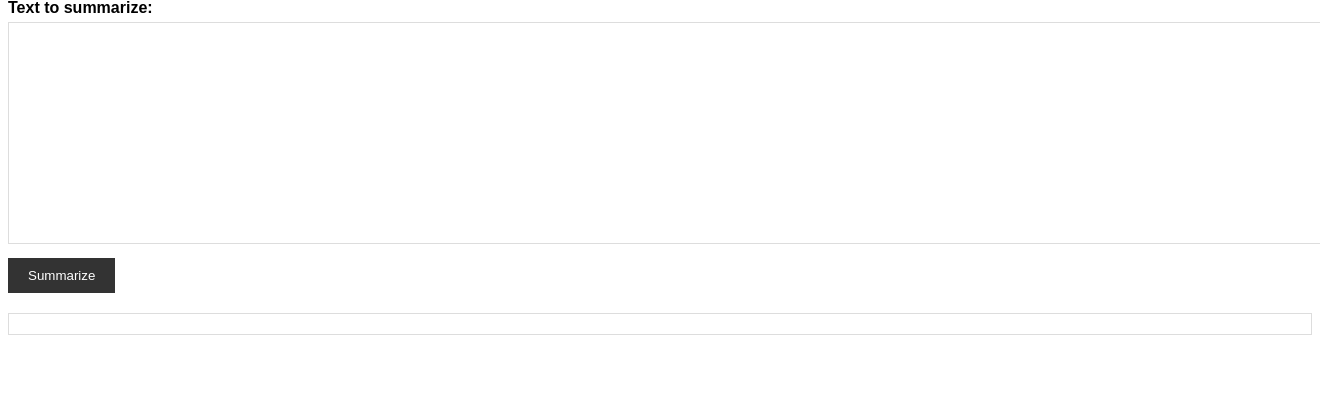
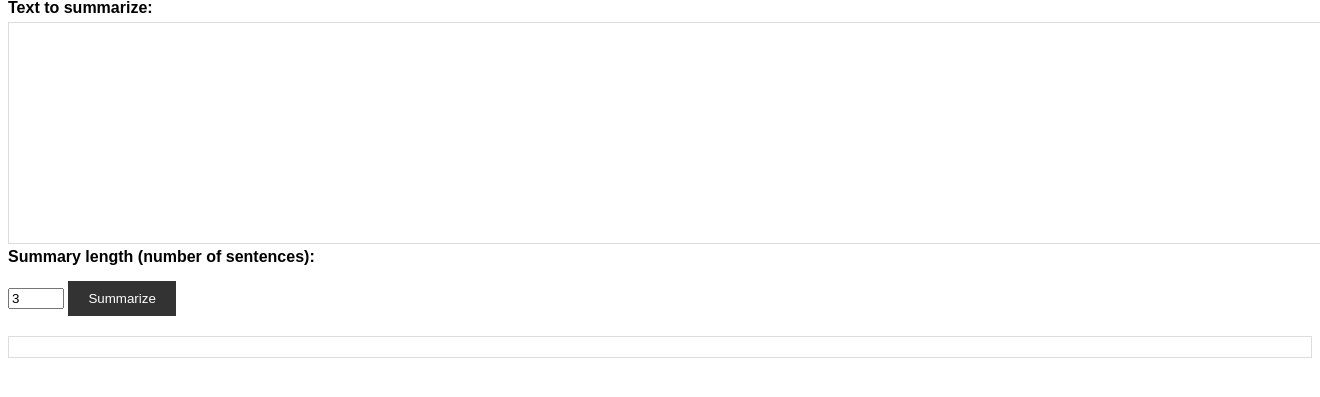
Before and after one commit to shrash9/NLP-News-Capsule, a Flask app: page / in a window 1320 px wide; the page is wider, and only the part inside the window is pictured. Shown: the part 107-504 px from the top of that part. Run offline with Flask 3, Linux system fonts and the light colour scheme.

Commit message:
Fixed extractive summarisation

```diff
--- a/NLP News capsule/app.py
+++ b/NLP News capsule/app.py
@@ -8,15 +8,27 @@ app = Flask(__name__)
 def index():
     return render_template('extractive.html')
 
+# @app.route('/extractive', methods=['GET', 'POST'])
+# def extractive():
+#     if request.method == 'POST':
+#         text = request.form.get('text', '')   # <-- changed!
+#         if not text:
+#             return render_template('error.html', error='Please provide text to summarize.')
+#         summary = summarize_extractive(text)
+#         return render_template('extractive.html', summary=summary)
+#     return render_template('extractive.html')
 @app.route('/extractive', methods=['GET', 'POST'])
 def extractive():
     if request.method == 'POST':
-        text = request.form.get('text', '')   # <-- changed!
+        text = request.form.get('text', '')
+        length = int(request.form.get('length', 3))
         if not text:
             return render_template('error.html', error='Please provide text to summarize.')
-        summary = summarize_extractive(text)
+        summary = summarize_extractive(text, num_sentences=length)
         return render_template('extractive.html', summary=summary)
     return render_template('extractive.html')
+
+
 
 # @app.route('/abstractive', methods=['GET', 'POST'])
 # def abstractive():
--- a/NLP News capsule/summarization/extractive.py
+++ b/NLP News capsule/summarization/extractive.py
@@ -2,10 +2,15 @@ import spacy
 import heapq
 
 nlp = spacy.blank("en")
+nlp.add_pipe('sentencizer')
+
 
 def summarize_extractive(text, num_sentences=3, lang="en"):
+
     doc = nlp(text)
     sentences = [sent.text.strip() for sent in doc.sents if sent.text.strip()]
+    if not sentences:
+        return ""
     if len(sentences) <= num_sentences:
         return text
     ranked = heapq.nlargest(num_sentences, sentences, key=len)
--- a/NLP News capsule/templates/extractive.html
+++ b/NLP News capsule/templates/extractive.html
@@ -4,8 +4,12 @@
   <h1>Extractive Summarization</h1>
   <form method="POST" action="{{ url_for('extractive') }}">
     <label for="text">Text to summarize:</label>
-    <textarea name="text" id="text"></textarea>
-    <button type="submit">Summarize</button>
+  <textarea name="text" id="text"></textarea>
+
+  <label for="length">Summary length (number of sentences):</label>
+  <input type="number" name="length" id="length" value="3" min="1" max="10">
+
+  <button type="submit">Summarize</button>
   </form>
   <div class="summary"></div>
   {% if summary %}
```
